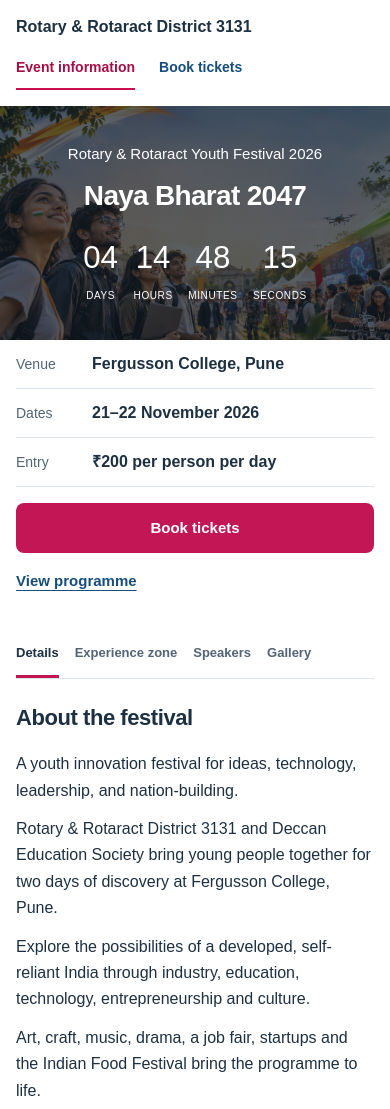
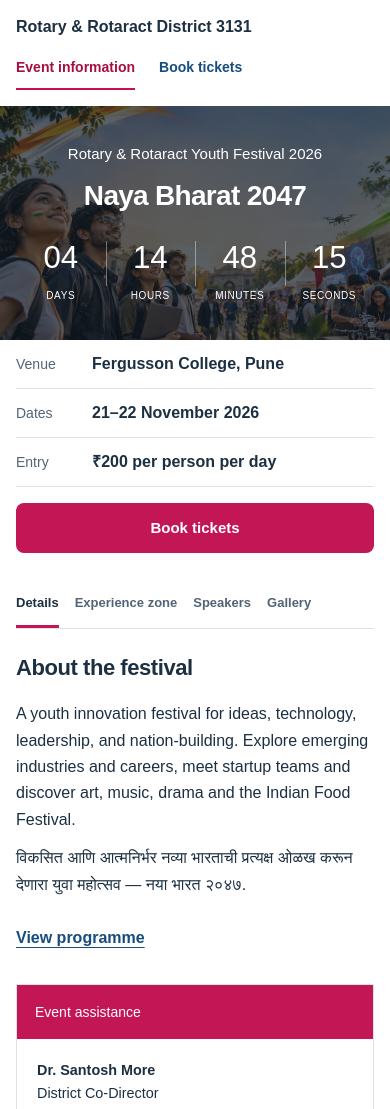
Before and after one commit to DarshanChoudhari2022/Rotary-Youth-Festival-2026-Registration-Form, a website: page index.html in a window 390 px wide. Shown: the top 1109 px of the page. Drawn offline with Linux system fonts and the light colour scheme.

Commit message:
Refine the editorial festival homepage

```diff
--- a/index.html
+++ b/index.html
@@ -39,14 +39,18 @@
         <div><dt>Entry</dt><dd>₹200 per person per day</dd></div>
       </dl>
       <a class="register-link" href="/register.html">Book tickets</a>
-      <a class="programme-link" href="#schedule">View programme</a>
     </div>
   </div>
 </header>
 <div class="wrap event-layout" id="event-information" tabindex="-1">
   <section class="event-information">
     <nav class="event-tabs" aria-label="Festival information"><button type="button" data-section="details" aria-pressed="true">Details</button><button type="button" data-section="experience" aria-pressed="false">Experience zone</button><button type="button" data-section="speakers" aria-pressed="false">Speakers</button><button type="button" data-section="gallery" aria-pressed="false">Gallery</button></nav>
-    <div id="details" class="event-section"><h2>About the festival</h2><p>A youth innovation festival for ideas, technology, leadership, and nation-building.</p><p>Rotary &amp; Rotaract District 3131 and Deccan Education Society bring young people together for two days of discovery at Fergusson College, Pune.</p><p>Explore the possibilities of a developed, self-reliant India through industry, education, technology, entrepreneurship and culture.</p><p>Art, craft, music, drama, a job fair, startups and the Indian Food Festival bring the programme to life.</p><p lang="mr">विकसित आणि आत्मनिर्भर नव्या भारताची प्रत्यक्ष ओळख करून देणारा युवा महोत्सव — नया भारत २०४७.</p></div>
+    <div id="details" class="event-section">
+      <h2>About the festival</h2>
+      <p>A youth innovation festival for ideas, technology, leadership, and nation-building. Explore emerging industries and careers, meet startup teams and discover art, music, drama and the Indian Food Festival.</p>
+      <p lang="mr">विकसित आणि आत्मनिर्भर नव्या भारताची प्रत्यक्ष ओळख करून देणारा युवा महोत्सव — नया भारत २०४७.</p>
+      <a class="programme-link" href="#schedule">View programme</a>
+    </div>
     <div id="experience" class="event-section" hidden><h2>Experience zone</h2><p>DRDO · NDRF · CRPF · Artificial intelligence · Agri-tech · 3D printing · Aircraft · Drones · Medical technology · Pharma · Textiles</p><p>Discover emerging industries, meet professionals and explore career and entrepreneurship opportunities.</p></div>
     <div id="speakers" class="event-section" hidden><h2>Featured speakers &amp; mentors</h2><p>Speaker photos, roles, organisations and mentor profiles will be published after confirmation.</p><ul><li>Shri Devendra Fadnavis</li><li>Shri Murlidhar Mohol</li><li>Shri Vishwas Nangare Patil</li><li>Shri Tukaram Mundhe</li></ul><p>Listed in the organisers’ event announcement. Guest appearances and programme details are subject to change.</p></div>
     <div id="gallery" class="event-section" hidden><h2>Festival artwork &amp; proposed experiences</h2><div class="official-gallery"><a href="assets/poster.webp" target="_blank"><img src="assets/poster.webp" alt="Official festival brochure cover"></a><a href="assets/concept.webp" target="_blank"><img src="assets/concept.webp" alt="Proposed event concepts from the sponsorship deck"></a></div></div>
--- a/styles.css
+++ b/styles.css
@@ -215,6 +215,15 @@ section.content-section .partner-art { display: none; }
 }
 .countdown-banner p { font-size: .9375rem; }
 #countdown { margin-bottom: 0; }
+#countdown span { position: relative; min-width: 0; }
+#countdown span + span::before {
+  content: "";
+  position: absolute;
+  top: 8px;
+  bottom: 18px;
+  left: -15px;
+  border-left: 1px solid #ffffff65;
+}
 .event-card {
   display: block;
   min-height: 0;
@@ -233,9 +242,12 @@ section.content-section .partner-art { display: none; }
 .event-layout { padding-top: clamp(28px, 5vw, 56px); }
 .event-section { font-size: 1rem; }
 .event-section h2 { font-size: clamp(1.375rem, 3vw, 1.75rem); }
+.event-section > p { max-width: 65ch; }
 .event-tabs button { min-height: 44px; }
 #booking .panel, .policy .panel { border-radius: 8px; }
 @media (max-width: 640px) {
+  #countdown { display: grid; grid-template-columns: repeat(4, minmax(0, 1fr)); gap: 0; max-width: 360px; margin-inline: auto; }
+  #countdown span + span::before { left: 0; }
   .event-facts dl { grid-template-columns: 1fr; gap: 0; margin-bottom: 16px; }
   .event-facts dl > div {
     display: grid;
```
